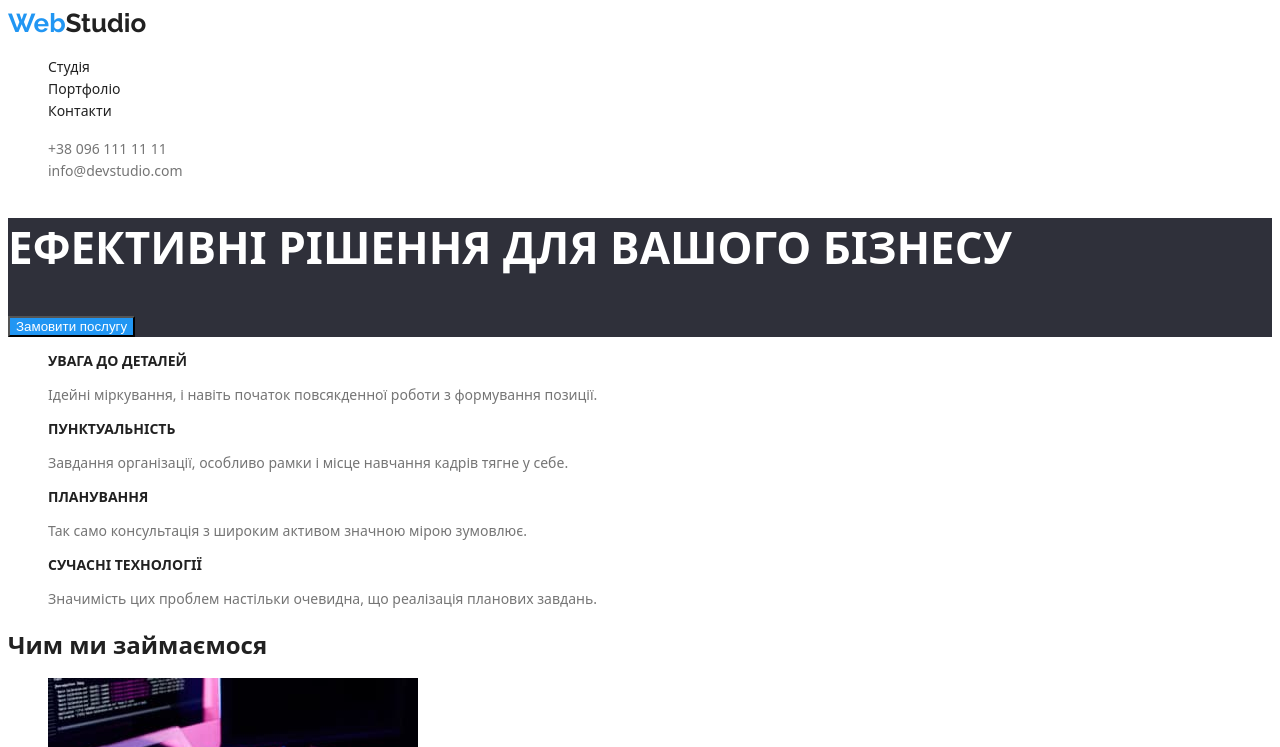
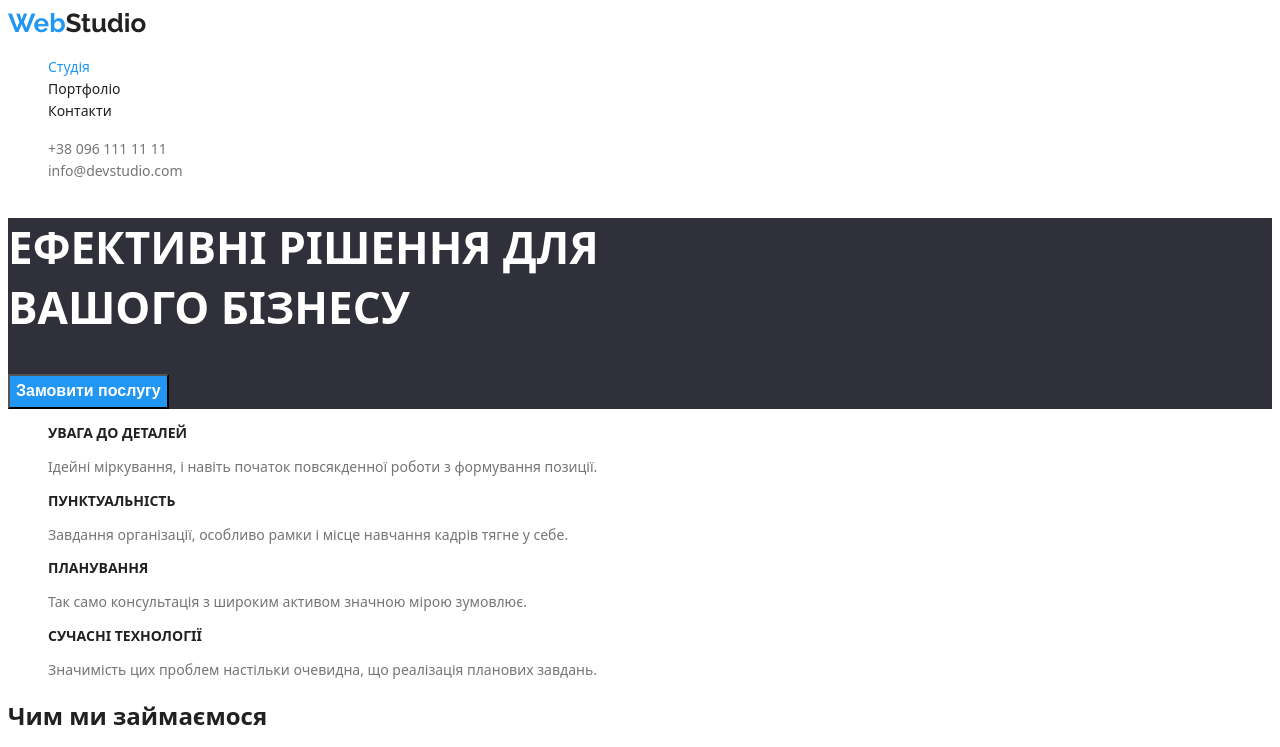
Before and after one commit to Umberban/goit-markup-hw-02, a plain HTML site: page index.html in a window 1280 px wide. Shown: the top 747 px of the page. Drawn offline with Linux system fonts and the light colour scheme.

Commit message:
minor fixes
changed style for buttons, added attribute aria-current

```diff
--- a/css/styles.css
+++ b/css/styles.css
@@ -50,10 +50,14 @@ font-weight: 500;
 .link-hover:hover, .link-hover:focus{
 color:var(--brand-color);
 }
+[aria-current]{
+color:var(--brand-color);
+}
 .adress a{
 font-size: 14px;
 line-height: 1.7;
 text-decoration: none;
+font-style: normal;
 }/* formating footer  */
 .title-upper{
 text-transform: uppercase;
@@ -64,6 +68,12 @@ background-color:var(--brand-color) ; /* set background "brand" color for elemen
 }
 .hero-button:hover {
 background-color: #188CE8;
+}
+.hero-button{
+font-weight: 700;
+font-size: 16px;
+line-height:1.8;
+text-align:center;
 }
 .hero-title{
 font-weight: 900;
--- a/index.html
+++ b/index.html
@@ -21,7 +21,10 @@
       <nav>
         <ul class="pagination">
           <li>
-            <a class="header-link link-black link-hover" href="index.html"
+            <a
+              class="header-link link-black link-hover"
+              href="index.html"
+              aria-current="page"
               >Студія</a
             >
           </li>
@@ -56,7 +59,8 @@
       <section class="hero-section">
         <!--Hero Section-->
         <h1 class="hero-title title-white title-upper">
-          Ефективні рішення для вашого бізнесу
+          Ефективні рішення для <br />
+          вашого бізнесу
         </h1>
         <button class="hero-button button-color" type="button">
           Замовити послугу
```
Also changed, not shown: portfolio.html (+7 -7 lines).
